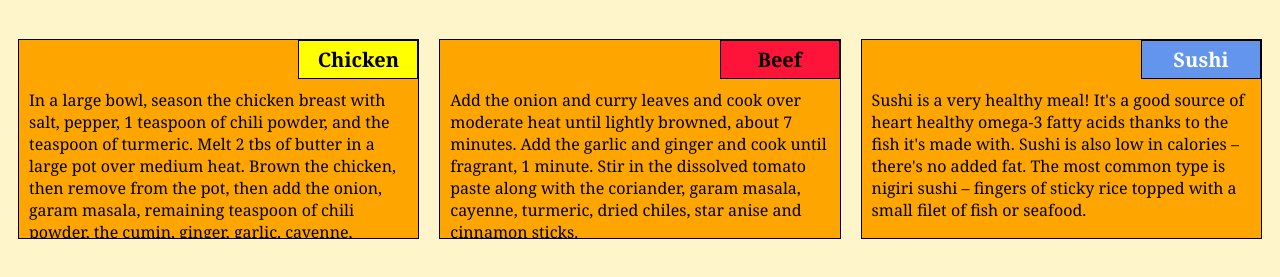
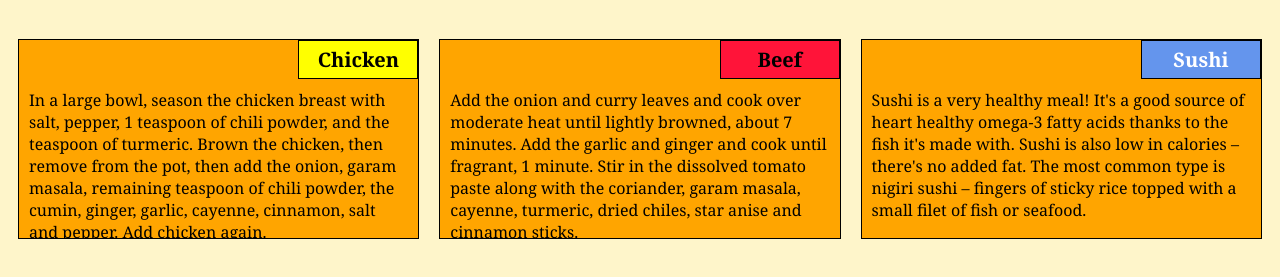
Before and after one commit to manpreetsatwal/module2-solution, a plain HTML site: page index.html in a window 1280 px wide. Shown: the part 61-338 px from the top of the page. Drawn offline with Linux system fonts and the light colour scheme.

Commit message:
Add files via upload

```diff
--- a/index.html
+++ b/index.html
@@ -17,7 +17,7 @@
 			Chicken
 		</div>
 		<p>
-			In a large bowl, season the chicken breast with salt, pepper, 1 teaspoon of chili powder, and the teaspoon of turmeric. Melt 2 tbs of butter in a large pot over medium heat. Brown the chicken, then remove from the pot, then add the onion, garam masala, remaining teaspoon of chili powder, the cumin, ginger, garlic, cayenne, cinnamon, salt and pepper. Add the tomato sauce and bring to a simmer. Add the water and cream and return to a simmer. Return the chicken to the pot, cover, and simmer for another 10-15 minutes.
+			In a large bowl, season the chicken breast with salt, pepper, 1 teaspoon of chili powder, and the teaspoon of turmeric. Brown the chicken, then remove from the pot, then add the onion, garam masala, remaining teaspoon of chili powder, the cumin, ginger, garlic, cayenne, cinnamon, salt and pepper. Add chicken again.
 		</section>
 	</div>
 	<div class="container col-lg-4 col-md-6 col-sm-12">
```
